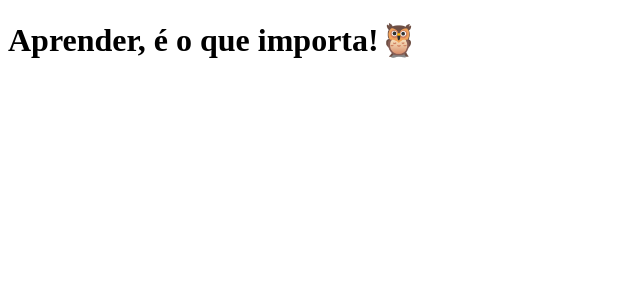
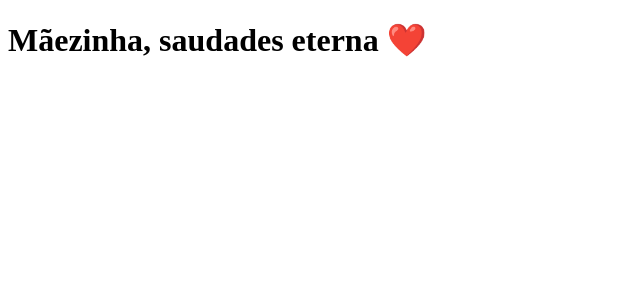
Before and after one commit to robinson-1985/clone-tabnews, a Next.js app: page / in a window 1280 px wide. Shown: the top 300 px of the page, without its empty margins (0-640 px from the left). Built offline with nearby package versions, Linux system fonts and the light colour scheme.

Commit message:
Alterando index.js

```diff
--- a/pages/index.js
+++ b/pages/index.js
@@ -1,12 +1,5 @@
 function Home() {
-  return <h1>Aprender, é o que importa!🦉</h1>;
+  return <h1>Mãezinha, saudades eterna ❤️</h1>;
 }
 
-function teste() {
-  console.log("Teste");
-}
-
-function teste2() {
-  console.log("indentação errada");
-}
 export default Home;
```
Also changed, not shown: 1 other file (tests, documents, lock files or other folders).
